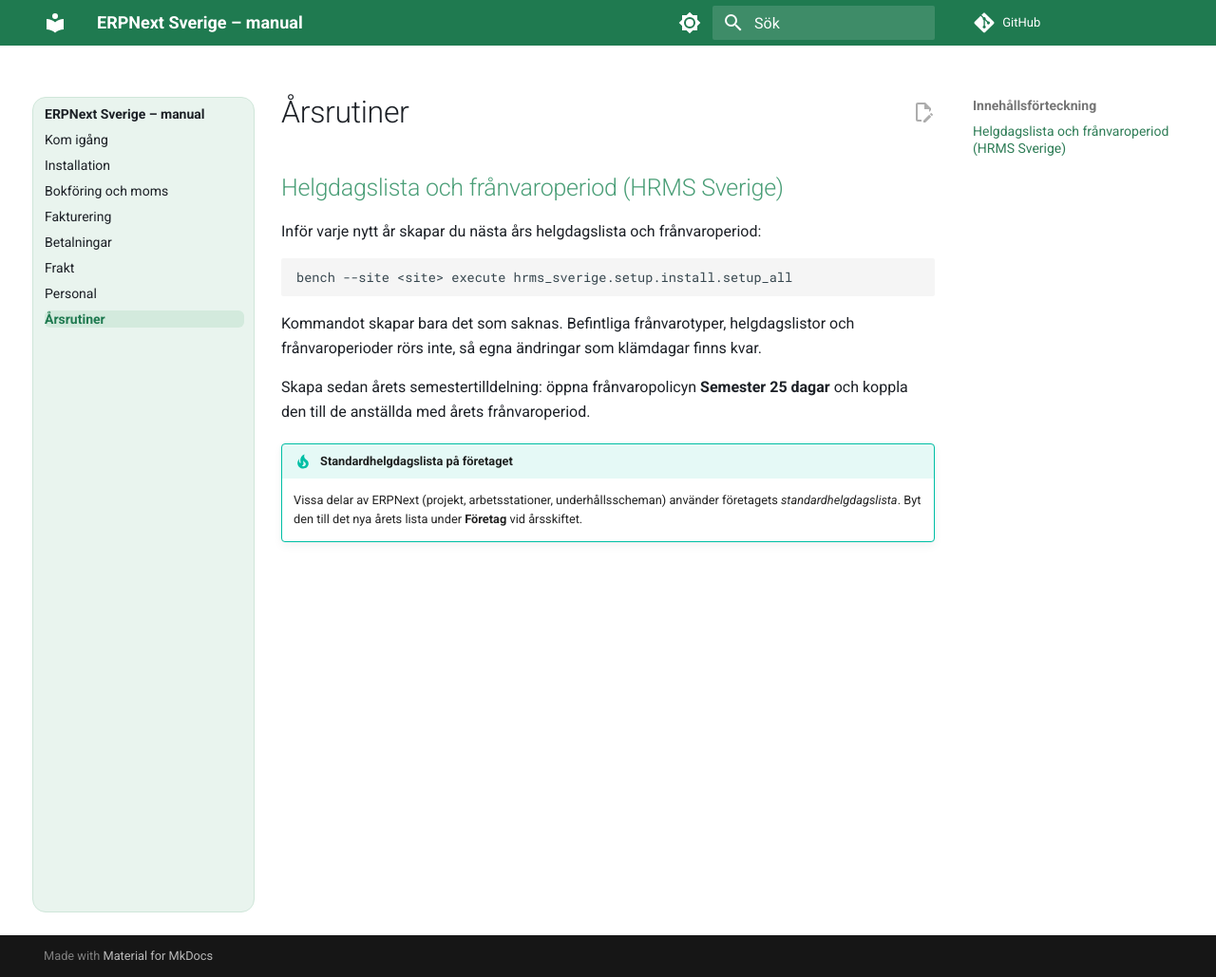
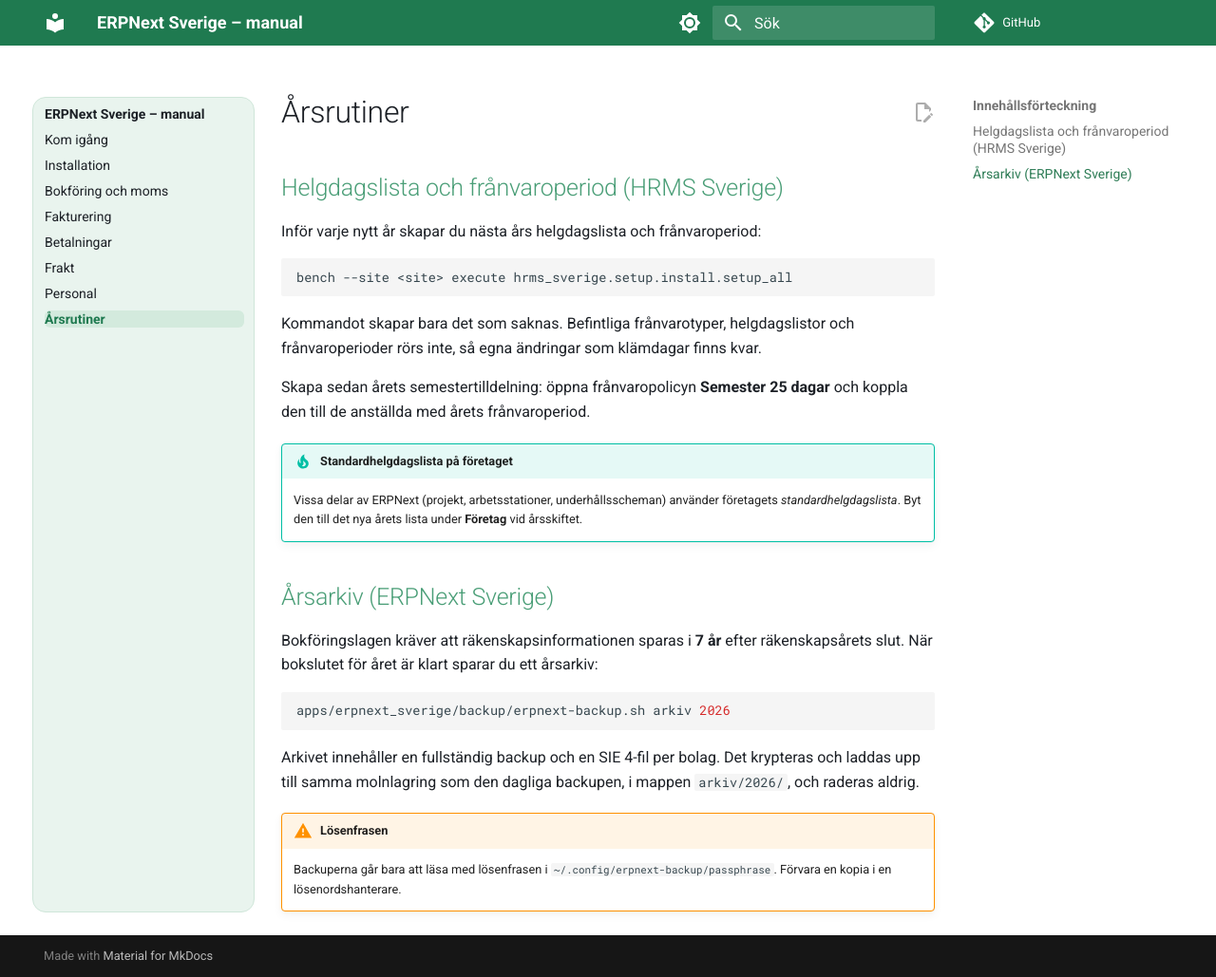
Before and after one commit to ubbe76/ERPNext-Sverige-docs, an MkDocs documentation site: the page built from docs/arsrutiner.md, in a window 1280 px wide and 1029 px high. Shown: the whole window at 95% size. Built offline with MkDocs 1.6.1 and Material for MkDocs 9.7.7, drawn with Linux system fonts in a browser that asks for light colours; comment, search, counter and statistics services are not loaded.

Commit message:
docs: describe backup and the yearly archive
Co-Authored-By: Claude Opus 5.5 <noreply@anthropic.com>
Claude-Session: https://claude.ai/code/session_017ZWYKVpd8iA4CgMCfR541n

````diff
--- a/docs/arsrutiner.md
+++ b/docs/arsrutiner.md
@@ -17,3 +17,19 @@ de anställda med årets frånvaroperiod.
 !!! tip "Standardhelgdagslista på företaget"
     Vissa delar av ERPNext (projekt, arbetsstationer, underhållsscheman) använder företagets
     *standardhelgdagslista*. Byt den till det nya årets lista under **Företag** vid årsskiftet.
+
+## Årsarkiv (ERPNext Sverige)
+
+Bokföringslagen kräver att räkenskapsinformationen sparas i **7 år** efter räkenskapsårets slut. När bokslutet
+för året är klart sparar du ett årsarkiv:
+
+```bash
+apps/erpnext_sverige/backup/erpnext-backup.sh arkiv 2026
+```
+
+Arkivet innehåller en fullständig backup och en SIE 4-fil per bolag. Det krypteras och laddas upp till samma
+molnlagring som den dagliga backupen, i mappen `arkiv/2026/`, och raderas aldrig.
+
+!!! warning "Lösenfrasen"
+    Backuperna går bara att läsa med lösenfrasen i `~/.config/erpnext-backup/passphrase`. Förvara en kopia
+    i en lösenordshanterare.
````
Also changed, not shown: docs/installation.md (+6 -0 lines).
